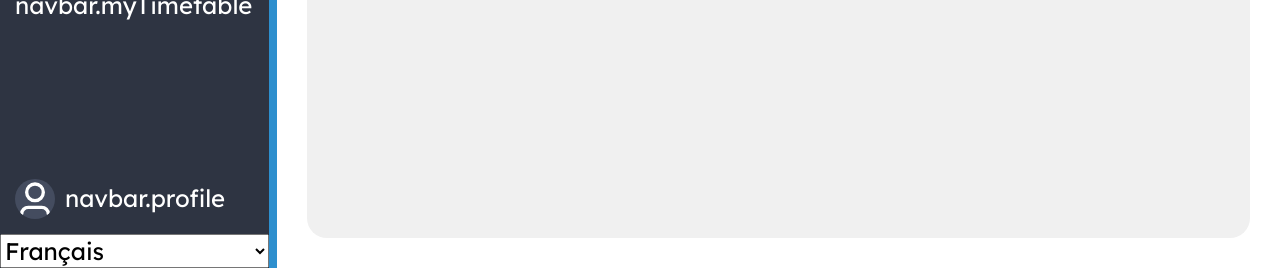
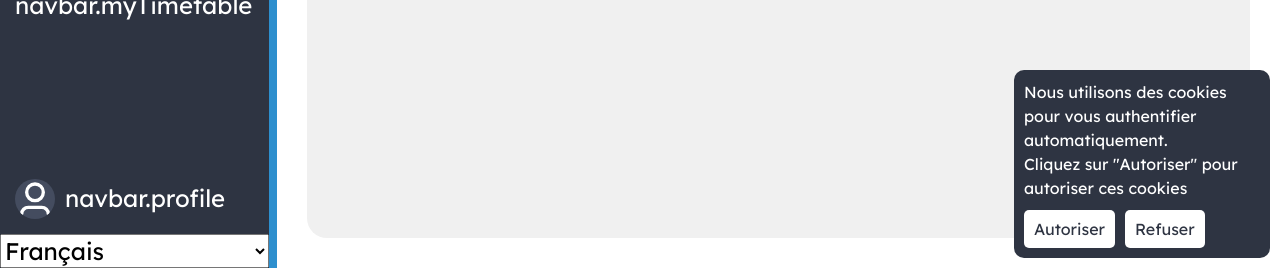
Before and after one commit to ungdev/etu-utt-front, a Next.js app: page / in a window 1280 px wide. Shown: the part 532-800 px from the top of the page. Built offline with nearby package versions, Linux system fonts and the light colour scheme; no server answers; what i18next-resources-to-backend would draw is missing.

Commit message:
feat: added cookies popup

```diff
--- a/src/app/layout.tsx
+++ b/src/app/layout.tsx
@@ -5,6 +5,7 @@ import React from 'react';
 import Redirecter from '@/components/utilities/Redirecter';
 import AutoLogin from '@/components/utilities/AutoLogin';
 import Navbar from '@/components/Navbar';
+import { CookiePopup } from '@/components/CookiePopup';
 
 export const metadata = {
   title: 'Next.js',
@@ -18,6 +19,7 @@ export default function RootLayout({ children }: { children: React.ReactNode })
         <Redirecter />
         <AutoLogin />
         <body>
+          <CookiePopup />
           <Navbar />
           <div className={styles.page}>{children}</div>
         </body>
--- /dev/null
+++ b/src/components/CookiePopup.module.scss
@@ -0,0 +1,21 @@
+@import '@/variables';
+
+.cookies {
+  position: fixed;
+  bottom: 10px;
+  right: 10px;
+  width: 20%;
+  border-radius: 10px;
+  padding: 10px;
+  background-color: $ung-dark-grey;
+  line-height: 1.5rem;
+  color: #fff;
+  z-index: 1000;
+
+  .buttons {
+    display: flex;
+    justify-content: start;
+    gap: 10px;
+    margin-top: 10px;
+  }
+}
--- /dev/null
+++ b/src/components/CookiePopup.tsx
@@ -0,0 +1,27 @@
+'use client';
+import styles from './CookiePopup.module.scss';
+import Button from '@/components/UI/Button';
+import { useAppDispatch } from '@/lib/hooks';
+import { useCookiesAcceptance, setCookiesAcceptance } from '@/module/session';
+
+export function CookiePopup() {
+  const dispatch = useAppDispatch();
+  const alreadyMadeDecision = !useCookiesAcceptance();
+  if (!alreadyMadeDecision) {
+    return false;
+  }
+  return (
+    <div className={styles.cookies}>
+      Nous utilisons des cookies pour vous authentifier automatiquement. <br />
+      Cliquez sur "Autoriser" pour autoriser ces cookies
+      <div className={styles.buttons}>
+        <Button background={'white'} onClick={() => dispatch(setCookiesAcceptance(true))}>
+          Autoriser
+        </Button>
+        <Button background={'white'} onClick={() => dispatch(setCookiesAcceptance(false))}>
+          Refuser
+        </Button>
+      </div>
+    </div>
+  );
+}
--- a/src/components/UI/Button.module.scss
+++ b/src/components/UI/Button.module.scss
@@ -5,14 +5,24 @@
   padding: 0;
 
   &:not(.noStyle) {
-    background-color: $ung-light-blue;
     border-radius: 5px;
     padding: 10px;
-    color: white;
+    background-color: var(--background);
+    color: var(--color);
+
+    &.background-blue {
+      --background: #{$ung-light-blue};
+      --color: white;
+    }
+
+    &.background-white {
+      --background: white;
+      --color: #{$ung-dark-grey};
+    }
   }
 
   &:hover {
-    background-color: mix($ung-light-blue, black, 90%);
+    background-color: color-mix(in srgb, var(--background) 90%, black);
     cursor: pointer;
   }
 
--- a/src/components/UI/Button.tsx
+++ b/src/components/UI/Button.tsx
@@ -7,15 +7,20 @@ export default function Button({
   className = '',
   disabled = false,
   noStyle = false,
+  background = 'blue',
 }: {
   children?: ReactNode;
   onClick?: () => void;
   className?: string;
   disabled?: boolean;
   noStyle?: boolean;
+  background?: 'blue' | 'white';
 }) {
   return (
-    <button onClick={onClick} className={`${styles.button} ${className} ${noStyle ? styles.noStyle : ''}`} disabled={disabled}>
+    <button
+      onClick={onClick}
+      className={`${styles.button} ${className} ${noStyle ? styles.noStyle : ''} ${styles[`background-${background}`]}`}
+      disabled={disabled}>
       {children}
     </button>
   );
--- a/src/module/session.ts
+++ b/src/module/session.ts
@@ -7,25 +7,51 @@ import { IsLoggedInResponseDto } from '@/api/auth/isLoggedIn';
 import { setUser } from '@/module/user';
 import { API } from '@/api/api';
 import { fetchProfile } from '@/api/profile/fetchProfile';
+import { useAppDispatch, useAppSelector } from '@/lib/hooks';
 
 interface SessionSlice {
   logged: boolean;
-  token: string;
+  token: string | null;
+  cookiesAccepted: boolean | null;
 }
 
 export const sessionSlice = createSlice({
   name: 'session',
   reducers: {
     setToken: (state, action: PayloadAction<string>) => {
-      localStorage.setItem('etuutt-token', action.payload);
+      if (state.cookiesAccepted) {
+        localStorage.setItem('etuutt-token', action.payload);
+      }
       state.token = action.payload;
       state.logged = !!action.payload;
     },
+    setCookiesAcceptance(state, action: PayloadAction<boolean>) {
+      state.cookiesAccepted = action.payload;
+      if (!action.payload) return;
+      localStorage.setItem('etuutt-cookies-accepted', 'yes');
+      if (state.token !== null) {
+        localStorage.setItem('etuutt-token', state.token);
+      }
+    },
   },
-  initialState: { logged: false } as SessionSlice,
+  initialState: { logged: false, cookiesAccepted: null } as SessionSlice,
 });
 
-const { setToken } = sessionSlice.actions;
+const { setToken, setCookiesAcceptance } = sessionSlice.actions;
+export { setCookiesAcceptance };
+
+/**
+ * Hook that checks if the user has already accepted cookies. If yes, it will set the cookiesAccepted state to true.
+ * @returns whether the user has accepted / rejected (true), or did not take a decision yet (false).
+ */
+export function useCookiesAcceptance() {
+  const dispatch = useAppDispatch();
+  const cookiesAccepted = useAppSelector((state) => state.session.cookiesAccepted);
+  if (localStorage.getItem('etuutt-cookies-accepted') === 'yes' && !cookiesAccepted) {
+    dispatch(setCookiesAcceptance(true));
+  }
+  return cookiesAccepted !== null;
+}
 
 export const login = (api: API, login: string, password: string) =>
   ((dispatch: AppDispatch) =>
```
